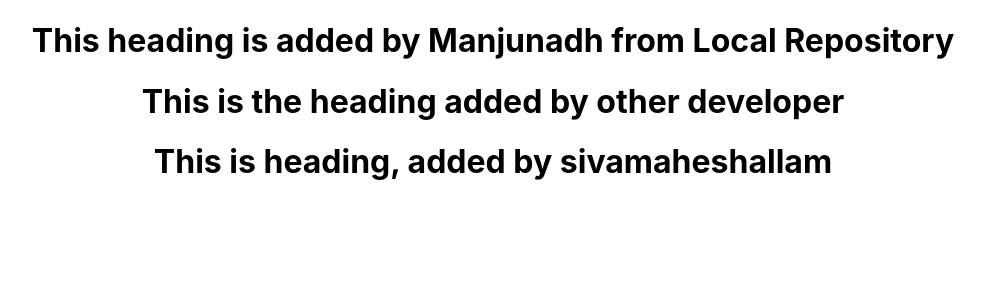
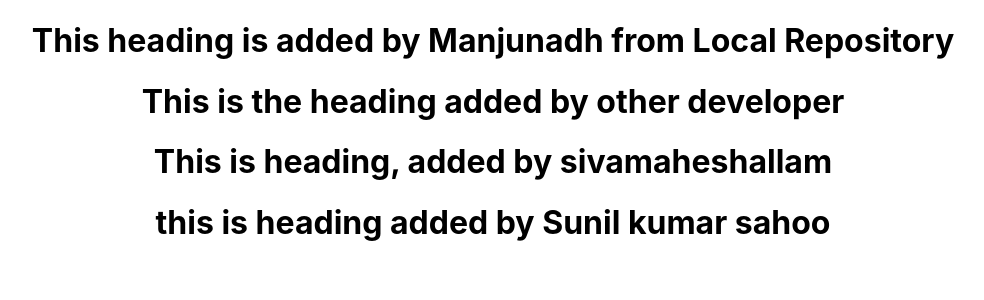
Before and after one commit to manjunadhb/Rep2212, a React (Create React App) app in the folder project/: page / in a window 1280 px wide. Shown: the top 300 px of the page, without its empty margins (147-1131 px from the left). Built offline with nearby package versions, Linux system fonts and the light colour scheme.

Commit message:
Update App.js

```diff
--- a/project/src/App.js
+++ b/project/src/App.js
@@ -7,6 +7,7 @@ function App() {
       <h1>This heading is added by Manjunadh from Local Repository</h1>
     <h1>This is the heading added by other developer</h1>
     <h1>This is heading, added by sivamaheshallam </h1>
+    <h1>this is heading added by Sunil kumar sahoo </h1>
     </div>
   );
 }
```
